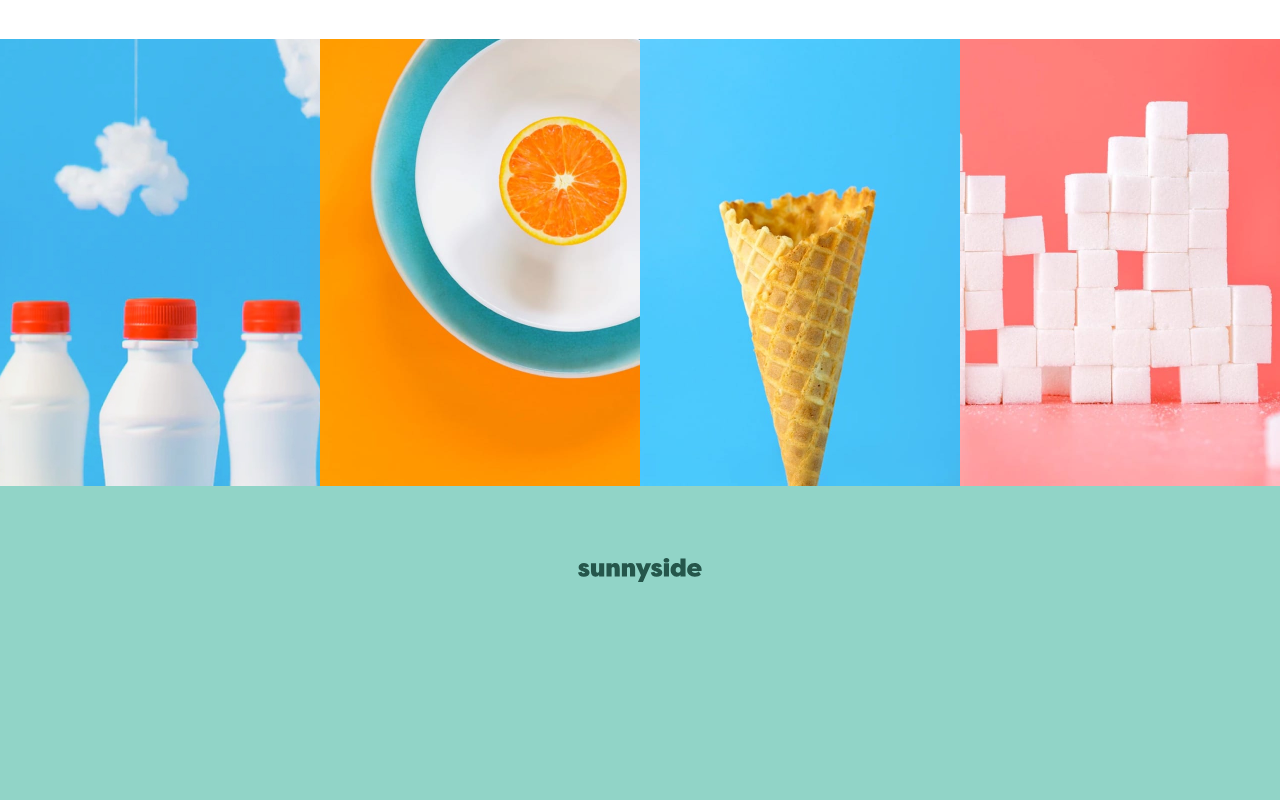
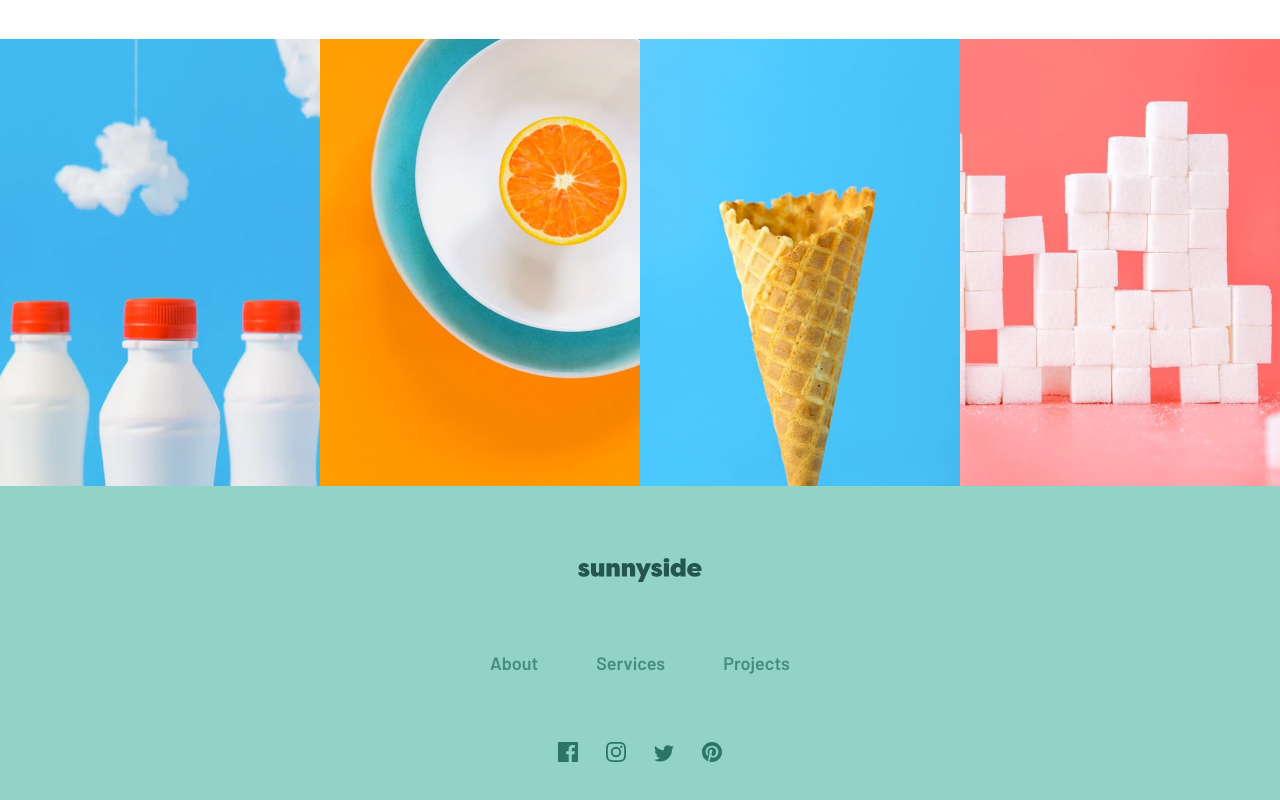
Before and after one commit to olppaemi/sunnyside-agency-landing-page, a Next.js app: page / in a window 1280 px wide. Shown: the part 2138-2938 px from the top of the page. Built offline with nearby package versions, Linux system fonts and the light colour scheme.

Commit message:
feat: footer

```diff
--- a/components/Footer/Footer.tsx
+++ b/components/Footer/Footer.tsx
@@ -1,4 +1,9 @@
+import Link from "next/link";
+import { Facebook } from "../icons/Facebook";
+import { Instagram } from "../icons/Instagram";
 import { Logo } from "../icons/Logo";
+import { Pinterest } from "../icons/Pinterest";
+import { Twitter } from "../icons/Twitter";
 import * as S from "./styles";
 
 export const Footer = () => {
@@ -8,6 +13,33 @@ export const Footer = () => {
         <S.Logo>
           <Logo />
         </S.Logo>
+        <S.Nav>
+          <S.NavList>
+            <S.NavItem>
+              <Link href="/">
+                <a>About</a>
+              </Link>
+            </S.NavItem>
+            <S.NavItem>
+              <Link href="/">
+                <a>Services</a>
+              </Link>
+            </S.NavItem>
+            <S.NavItem>
+              <Link href="/">
+                <a>Projects</a>
+              </Link>
+            </S.NavItem>
+          </S.NavList>
+        </S.Nav>
+        <S.SNSContainer>
+          <S.SNSGroup>
+            <Facebook />
+            <Instagram />
+            <Twitter />
+            <Pinterest />
+          </S.SNSGroup>
+        </S.SNSContainer>
       </S.Container>
     </S.Footer>
   );
--- a/components/Footer/styles.ts
+++ b/components/Footer/styles.ts
@@ -11,17 +11,60 @@ export const Footer = styled.footer`
 `;
 
 export const Container = styled.div`
-  width: ${rem(297)};
+  width: ${rem(300)};
   height: ${rem(206)};
+  display: flex;
+  flex-direction: column;
+  justify-content: space-between;
 `;
 
 export const Logo = styled.div`
   text-align: center;
 
   svg {
-    /* transform: scale(${170 / 124}); */
     path {
       fill: ${({ theme }) => theme.palette.dark_cyan};
     }
   }
 `;
+
+export const Nav = styled.nav`
+  width: 100%;
+`;
+
+export const NavList = styled.ul`
+  display: flex;
+  justify-content: space-between;
+`;
+
+export const NavItem = styled.li`
+  a {
+    font-size: ${rem(18)};
+    color: ${({ theme }) => theme.palette.dark_moderate_cyan};
+
+    &:hover {
+      color: ${({ theme }) => theme.palette.white};
+    }
+  }
+`;
+
+export const SNSContainer = styled.div`
+  display: flex;
+  justify-content: center;
+`;
+
+export const SNSGroup = styled.ul`
+  & > * + * {
+    margin-left: ${rem(28)};
+  }
+
+  svg {
+    cursor: pointer;
+
+    &:hover {
+      path {
+        fill: ${({ theme }) => theme.palette.white};
+      }
+    }
+  }
+`;
```
